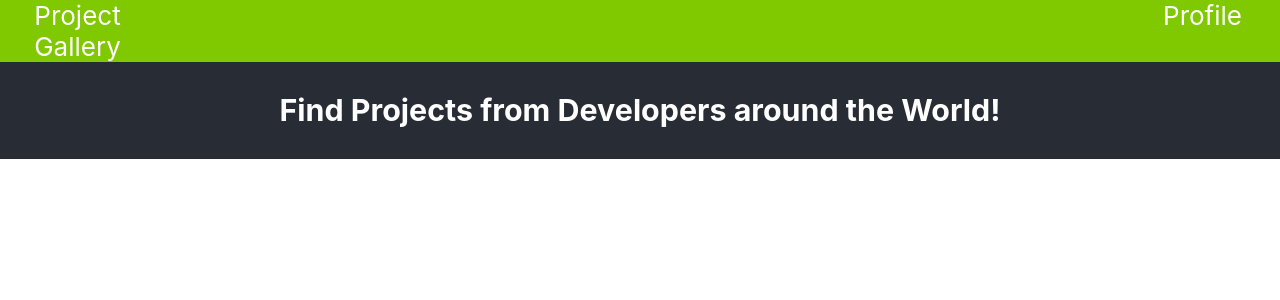
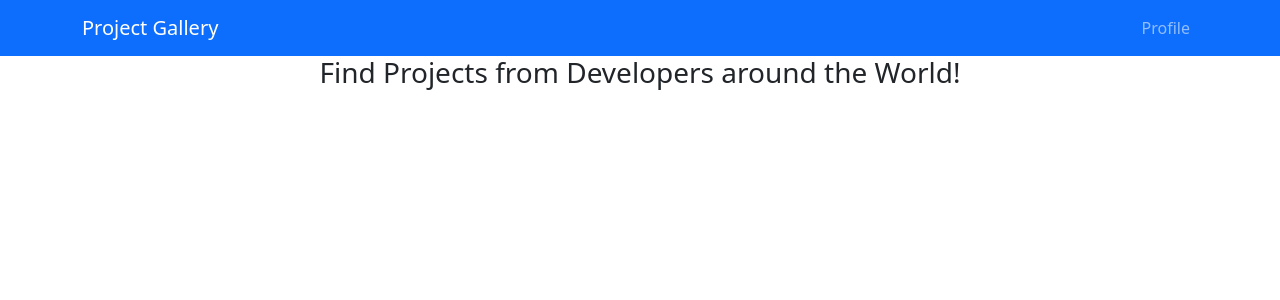
Before and after one commit to TrevORtega/project-gallery, a React (Create React App) app: page / in a window 1280 px wide. Shown: the top 300 px of the page. Built offline with nearby package versions, Linux system fonts and the light colour scheme.

Commit message:
Styling changes to add boostrap

```diff
--- a/src/App.js
+++ b/src/App.js
@@ -1,5 +1,5 @@
 import logo from './logo.svg';
-import Nav from './components/nav/Nav.js';
+import DefaultNav from './components/nav/Nav.js';
 import Profile from './pages/profile/Profile.js';
 import styled from 'styled-components'
 
@@ -9,30 +9,29 @@ import {
   Route
 } from "react-router-dom";
 
-//<img src={logo} className="App-logo" alt="logo" />
+
+
 
 const StyledApp = styled.div`
-  background-color: #282c34;
-  min-height: 100%;
-  min-width: 100%;
-  display: flex;
-  flex-direction: column;
-  align-items: center;
-  font-size: calc(10px + 2vmin);
-  color: white;
+  height: 100vh;
+  width: 100vw;
 `;
 
+// CSS for main element here
+const StyledMainContainer = styled.div`
+  text-align: center;
+`;
 
 function App() {
   return (
-    <div className="App">
-      <StyledApp className="container">
-        <Nav className="nav"/>
+    <StyledApp>
+      <DefaultNav/>
+      <StyledMainContainer className="container">
         <h3>
           Find Projects from Developers around the World!
         </h3>
-      </StyledApp>
-    </div>
+      </StyledMainContainer>
+    </StyledApp>
   );
 }
 
--- a/src/components/nav/Nav.js
+++ b/src/components/nav/Nav.js
@@ -1,36 +1,18 @@
 import styled from 'styled-components';
-import { Link } from "react-router-dom";
+import { Navbar, Container, Nav} from 'react-bootstrap/';
 
-const NavElement = styled(Link)`
-    width: 12%;
-    min-width: 155px;
-    text-align: center;
-    text-decoration: none;
-    color: white;
-    &:hover {
-        cursor: pointer;
-    }
-`;
+// Check bootstrap Nav/Navbar docs to change Nav settings
+const DefaultNav = () => {
+    return (
+        <Navbar bg="primary" variant="dark" sticky='top'>
+            <Container>
+            <Navbar.Brand href="/">Project Gallery</Navbar.Brand>
+                <Nav className="justify-content-center">
+                <Nav.Link href="/profile">Profile</Nav.Link>
+            </Nav>
+            </Container>
+        </Navbar>
+    )
+}
 
-const NavBar = styled.div`
-    min-width: 100%;
-    min-height: 10%;
-    display: flex;
-    justify-content: space-between;
-    background-color: rgb(128, 200, 0);
-
-`;
-
-export default function Nav(){
-
-    return (
-        <NavBar>
-            <NavElement to="/">
-                Project Gallery
-            </NavElement>
-            <NavElement to="/profile">
-                Profile
-            </NavElement>
-        </NavBar>
-    );
-}
+export default DefaultNav;
--- a/src/index.js
+++ b/src/index.js
@@ -1,8 +1,9 @@
 import React from 'react';
 import ReactDOM from 'react-dom';
-import './index.css';
 import App from './App';
 import reportWebVitals from './reportWebVitals';
+
+import 'bootstrap/dist/css/bootstrap.min.css';
 
 ReactDOM.render(
   <React.StrictMode>
--- a/src/pages/profile/Profile.js
+++ b/src/pages/profile/Profile.js
@@ -1,23 +1,19 @@
 import styled from 'styled-components';
-import Nav from '../../components/nav/Nav';
+import DefaultNav from '../../components/nav/Nav';
 
+// CSS for main component for profile page here
 const StyledProfile = styled.div`
-    background-color: #282c34;
-    min-height: 100%;
-    display: flex;
-    flex-direction: column;
-    align-items: center;
-    font-size: calc(10px + 2vmin);
-    color: white;
+    text-align: center;
 `;
 
 
 const Profile = () => {
     return (
-        <StyledProfile>
-            <Nav />
-            Random Guy
-        </StyledProfile>
+        <>
+            <DefaultNav />
+            <StyledProfile>Random Profile</StyledProfile>
+        </>
+
     );
 }
 
```
